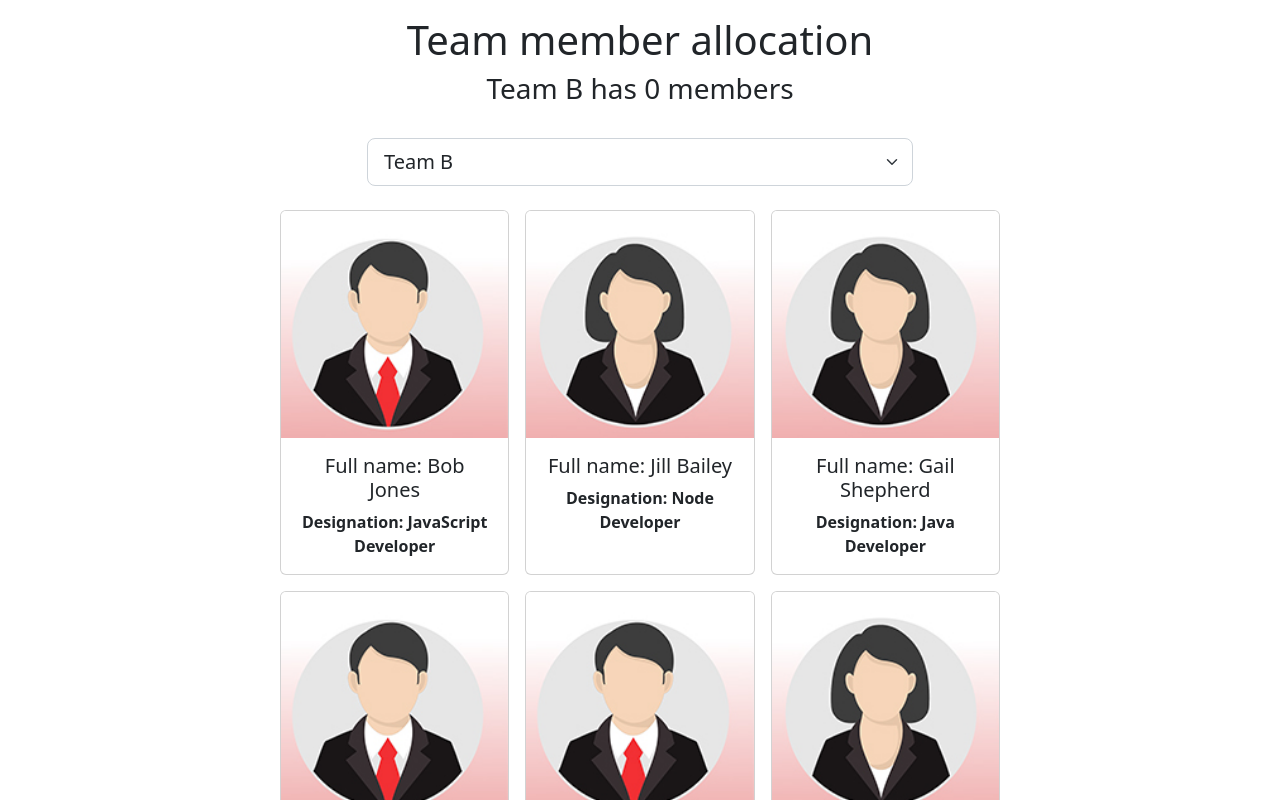
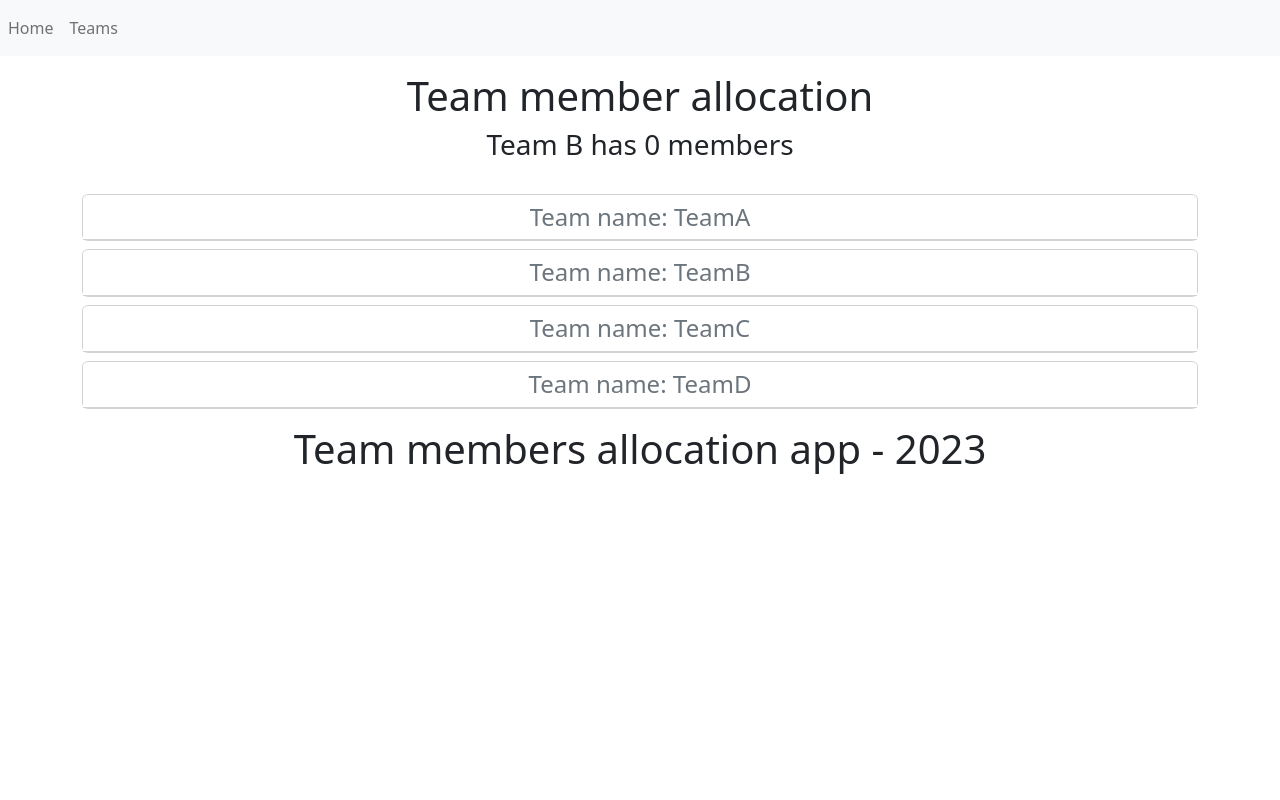
Before and after one commit to AnastasyMeleshko/react-team-members-app, a React (Create React App) app: page /GroupedTeamMembers in a window 1280 px wide. Shown: the top 800 px of the page. Built offline with nearby package versions, Linux system fonts and the light colour scheme.

Commit message:
feat: finish logic for team cards functionality and add teams page

```diff
--- a/package.json
+++ b/package.json
@@ -10,6 +10,7 @@
     "react": "^18.2.0",
     "react-bootstrap": "^2.7.2",
     "react-dom": "^18.2.0",
+    "react-router-dom": "^6.8.2",
     "react-scripts": "5.0.1",
     "web-vitals": "^2.1.4"
   },
--- a/src/App.css
+++ b/src/App.css
@@ -14,3 +14,9 @@ h1,h2,h3,h4,h5,p {
 .standout{
   box-shadow: rgba(0, 0, 0, 0.16) 0 1px 4px, rgb(51, 51, 51) 0 0 0 3px;
 }
+
+@media only screen and (max-width: 600px) {
+  .card-collection {
+    grid-template-columns: 1fr;
+  }
+}
--- a/src/App.js
+++ b/src/App.js
@@ -4,7 +4,11 @@ import Footer from "./components/Footer";
 import 'bootstrap/dist/css/bootstrap.min.css';
 import 'bootstrap/dist/js/bootstrap.min.js.map';
 import Employees from "./components/Employees";
+import GroupedTeamMembers from "./components/GroupedTeamMembers";
+import Nav from "./components/Nav";
+import NotFound from "./components/NotFound";
 import {useState, useEffect} from "react";
+import {BrowserRouter as Router, Route, Routes } from "react-router-dom";
 
 function App() {
 
@@ -118,16 +122,27 @@ function App() {
 
   return (
     <div className="App">
-      <Header selectedTeam={selectedTeam}
-              teamMemberCount={employees.filter((employee) => employee.teamName === selectedTeam).length }
-      />
-      <Employees employees={employees}
-                 selectedTeam={selectedTeam}
-                 handleTeamSelectedChange={handleTeamSelectedChange}
-                 handleEmployeeCardClick={handleEmployeeCardClick}
+        <Router>
+            <Nav/>
+            <Header selectedTeam={selectedTeam}
+                    teamMemberCount={employees.filter((employee) => employee.teamName === selectedTeam).length }/>
+            <Routes>
+                <Route path="/"
+                       element={<Employees employees={employees}
+                                             selectedTeam={selectedTeam}
+                                             handleTeamSelectedChange={handleTeamSelectedChange}
+                                             handleEmployeeCardClick={handleEmployeeCardClick}/>}>
 
-      />
-      <Footer/>
+                </Route>
+                <Route path="/GroupedTeamMembers"
+                       element={<GroupedTeamMembers employees={employees} selectedTeam={selectedTeam} setTeam={setTeam}/>}>
+                </Route>
+                <Route path="/*"
+                       element={<NotFound/>}>
+                </Route>
+            </Routes>
+            <Footer/>
+        </Router>
     </div>
   );
 }
--- a/src/components/Employees.jsx
+++ b/src/components/Employees.jsx
@@ -1,7 +1,6 @@
 import React from "react";
-import femaleProfile from "../images/femaleProfile.jpg";
-import maleProfile from "../images/maleProfile.jpg";
-
+import Teams from "./Teams";
+import TeamMembers from "./TeamMembers";
 
 const Employees = ({employees, handleEmployeeCardClick, handleTeamSelectedChange, selectedTeam}) => {
 
@@ -9,38 +8,15 @@ const Employees = ({employees, handleEmployeeCardClick, handleTeamSelectedChange
         <main className="container">
             <div className="row justify-content-center mt-3 mb-3">
                 <div className="col-6">
-                    <select name="teams" id="teams" className="form-select form-select-lg"
-                            value={selectedTeam} onChange={handleTeamSelectedChange}>
-                        <option value="Team A">Team A</option>
-                        <option value="Team B">Team B</option>
-                        <option value="Team C">Team C</option>
-                        <option value="Team D">Team D</option>
-                    </select>
+                   <Teams selectedTeam={selectedTeam} handleTeamSelectedChange={handleTeamSelectedChange}/>
                 </div>
             </div>
             <div className="row justify-content-center mt-3 mb-3">
                 <div className="col-8">
                     <div className="card-collection">
-                        {
-                            employees.map((employee) => (
-                                <div id={employee.id} key={employee.id}
-                                     className={(
-                                         employee.teamName === selectedTeam ? "card m-2 standout" : "card m-2"
-                                     )}
-                                     style={{ cursor:"pointer" }}
-                                     onClick={handleEmployeeCardClick}
-                                >
-
-                                    {(employee.gender === "female") ? <img src={femaleProfile} alt="profile-img" className="card-img-top"/>
-                                                                    :   <img src={maleProfile} alt="profile-img" className="card-img-top"/>}
-
-                                    <div className="card-body">
-                                        <h5 className="card-title">Full name: {employee.fullName}</h5>
-                                        <p className="card-text"><b>Designation: {employee.designation}</b></p>
-                                    </div>
-                                </div>
-                            ))
-                        }
+                        <TeamMembers employees={employees}
+                                  handleEmployeeCardClick={handleEmployeeCardClick}
+                                  selectedTeam={selectedTeam}/>
                     </div>
                 </div>
             </div>
--- /dev/null
+++ b/src/components/GroupedTeamMembers.jsx
@@ -0,0 +1,86 @@
+import React from "react";
+import {useState} from "react";
+
+const GroupedTeamMembers = ({employees, selectedTeam, setTeam}) => {
+
+   const [groupedEmployees, setGroupedData] = useState(groupTeamMembers());
+
+   function groupTeamMembers() {
+       let teams = [];
+
+       let teamAMembers = employees.filter((employee) => employee.teamName === "TeamA");
+       let teamA = {
+           team: "TeamA",
+           members: teamAMembers,
+           collapsed: selectedTeam === 'TeamA' ? false : true
+       }
+       teams.push(teamA);
+
+       let teamBMembers = employees.filter((employee) => employee.teamName === "TeamB");
+       let teamB = {
+           team: "TeamB",
+           members: teamBMembers,
+           collapsed: selectedTeam === 'TeamB' ? false : true
+       }
+       teams.push(teamB);
+
+       let teamCMembers = employees.filter((employee) => employee.teamName === "TeamC");
+       let teamC = {
+           team: "TeamC",
+           members: teamCMembers,
+           collapsed: selectedTeam === 'TeamC' ? false : true
+       }
+       teams.push(teamC);
+
+       let teamDMembers = employees.filter((employee) => employee.teamName === "TeamD");
+       let teamD = {
+           team: "TeamD",
+           members: teamDMembers,
+           collapsed: selectedTeam === 'TeamD' ? false : true
+       }
+       teams.push(teamD);
+
+       return teams;
+   }
+
+    function handleTeamClick(event) {
+        let newGroupedData = groupedEmployees.map((groupedData) => groupedData.team === event.currentTarget.id ? { ...groupedData, collapsed: !groupedData.collapsed } : groupedData);
+        setGroupedData(newGroupedData);
+        setTeam(event.currentTarget.id);
+    }
+
+    return(
+      <main className="container">
+          {
+              groupedEmployees.map((item) => {
+                  return(
+                      <div key={item.team} className="card mt-2" style={{cursor:"pointer"}}>
+                         <h4 id={item.team} className="card-header text-secondary bg-white"
+                             onClick={handleTeamClick}>
+                            Team name: {item.team}
+                         </h4>
+                          <div id={"collapse_" + item.team}
+                               className={item.collapsed === true ? "collapse" : "" }>
+                          <hr/>
+                              {
+                                  item.members.map((member) => {
+                                      return(
+                                          <div className="mt-2">
+                                              <h5 className="card-title mt-2">
+                                                  <span className="text-dark">Full name: {member.fullName}</span>
+                                              </h5>
+                                              <p>Designation: {member.designation}</p>
+                                          </div>
+                                      )
+                                  })
+                              }
+                          </div>
+                      </div>
+                  )
+              })
+          }
+      </main>
+    )
+}
+
+export default GroupedTeamMembers;
--- a/src/components/Header.jsx
+++ b/src/components/Header.jsx
@@ -9,7 +9,7 @@ const Header = ({selectedTeam, teamMemberCount}) => {
                 <div className="col-8">
                     <h1>Team member allocation</h1>
                     <h3>
-                        {selectedTeam} has {teamMemberCount} members
+                        {selectedTeam} has {teamMemberCount} {teamMemberCount === 1 ? "member" : "members"}
                     </h3>
                 </div>
             </div>
--- /dev/null
+++ b/src/components/Nav.jsx
@@ -0,0 +1,20 @@
+import React from "react";
+import {Link} from "react-router-dom";
+
+const Nav = () => {
+
+    return(
+       <nav className="navbar navbar-expand-lg navbar-light bg-light">
+           <ul className="navbar-nav me-auto mb-2 mb-lg-0">
+               <li className="nav-item">
+                   <Link className="nav-link" to="/">Home</Link>
+               </li>
+               <li className="nav-item">
+                   <Link className="nav-link" to="/GroupedTeamMembers">Teams</Link>
+               </li>
+           </ul>
+       </nav>
+    )
+}
+
+export default Nav;
--- /dev/null
+++ b/src/components/NotFound.jsx
@@ -0,0 +1,16 @@
+import React from "react";
+
+const NotFound = () => {
+
+    return(
+        <header className="container">
+            <div className="row justify-content-center mt-3 mb-4">
+                <div className="col-8">
+                    <h1 className="text-danger">404 - Page not found</h1>
+                </div>
+            </div>
+        </header>
+    )
+}
+
+export default NotFound;
--- /dev/null
+++ b/src/components/TeamMembers.jsx
@@ -0,0 +1,14 @@
+import React from "react";
+import TeamMembersCard from "./TeamMembersCard";
+
+const TeamMembers = ({employees, handleEmployeeCardClick, selectedTeam}) => {
+    return(
+            employees.map((employee) => {
+                return(
+                    <TeamMembersCard employee={employee} handleEmployeeCardClick={handleEmployeeCardClick} selectedTeam={selectedTeam}/>
+                )
+                })
+    )
+}
+
+export default TeamMembers;
--- /dev/null
+++ b/src/components/Teams.jsx
@@ -0,0 +1,15 @@
+import React from "react";
+
+const Teams = ({selectedTeam, handleTeamSelectedChange}) => {
+    return(
+        <select name="teams" id="teams" className="form-select form-select-lg"
+                value={selectedTeam} onChange={handleTeamSelectedChange}>
+            <option value="Team A">Team A</option>
+            <option value="Team B">Team B</option>
+            <option value="Team C">Team C</option>
+            <option value="Team D">Team D</option>
+        </select>
+    )
+}
+
+export default Teams;
```
Also changed, not shown: src/components/TeamMembersCard.jsx (added, +26 -0 lines), 1 other file (tests, documents, lock files or other folders).
